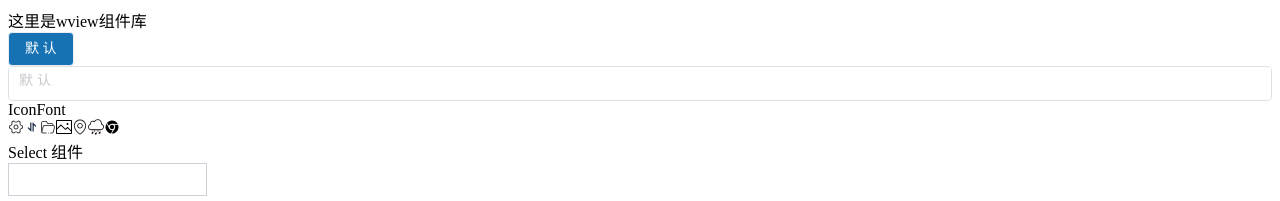
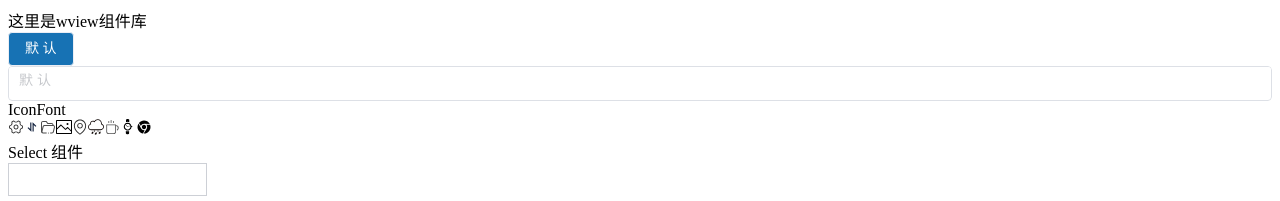
Before and after one commit to lyuly/wview, a Vue app in the folder packages/wview-components/: page / in a window 1280 px wide. Shown: the top 201 px of the page. Built offline with nearby package versions, Linux system fonts and the light colour scheme.

Commit message:
update icon-docs

```diff
--- a/packages/wview-components/src/App.vue
+++ b/packages/wview-components/src/App.vue
@@ -17,8 +17,9 @@ import Upload from './components/upload'
   <Icon name="zhaopian" />
   <Icon name="weibiaoti-3" />
   <Icon name="weather_dongxue" />
+  <Icon name="cup" />
+  <Icon name="shoubiao" />
   <Icon name="chrome-fill" />
-
   <div>Select 组件</div>
   <Select />
   <div>
```
Also changed, not shown: 2 other files (tests, documents, lock files or other folders).
